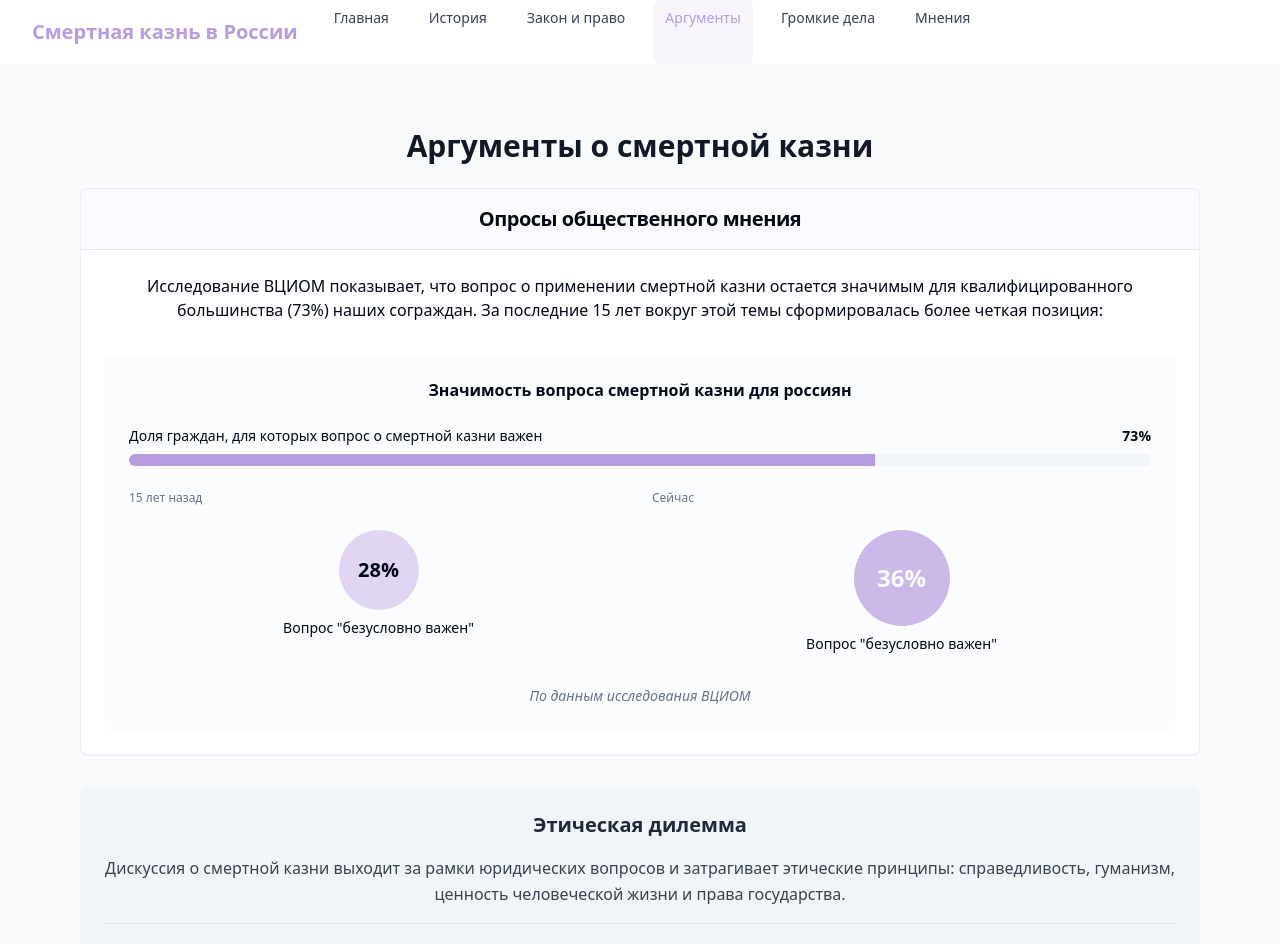
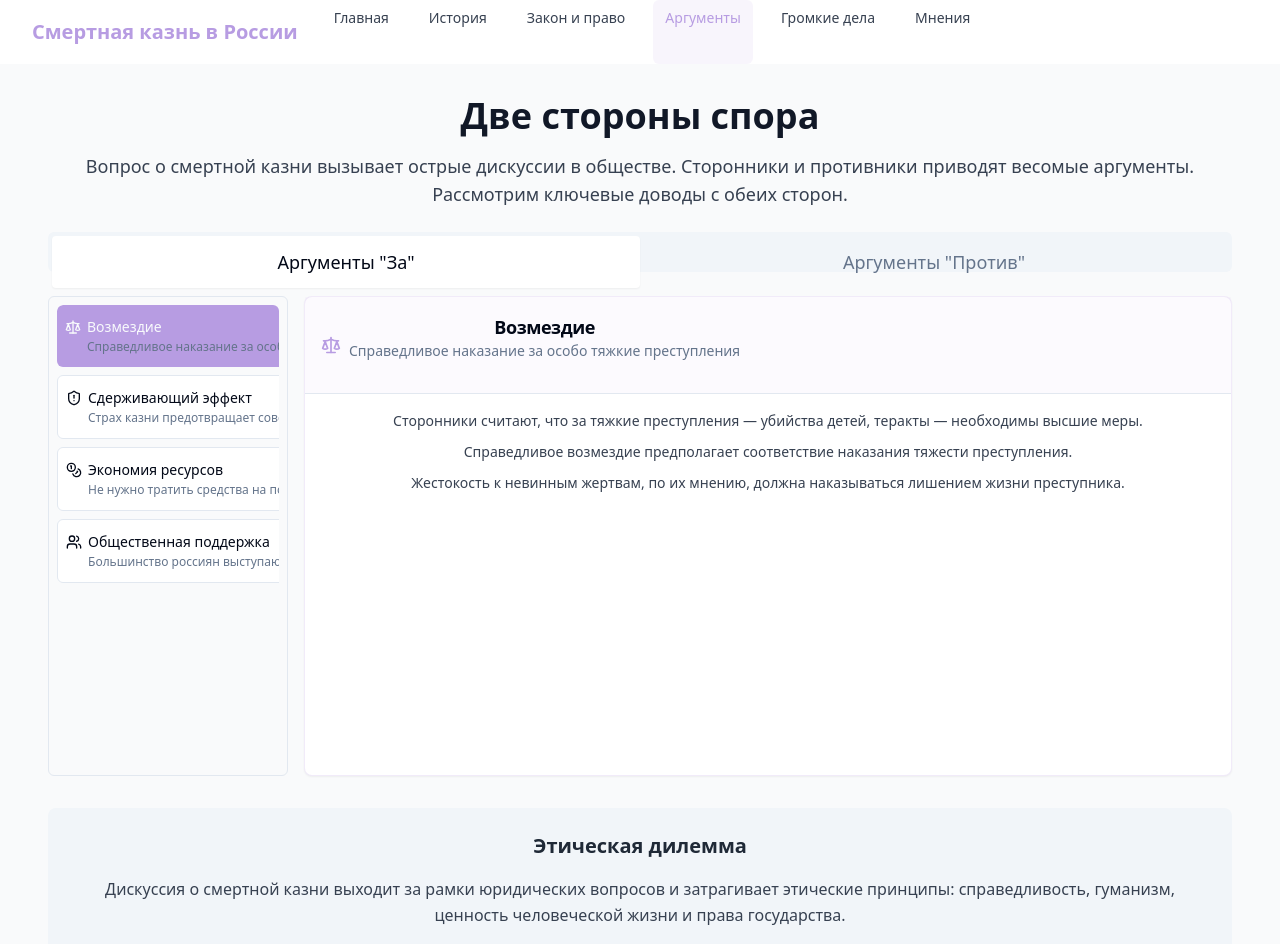
Before and after one commit to dyachenko-52/death-penalty-russia, a React (Vite) app: page /arguments in a window 1280 px wide. Shown: the top 944 px of the page. Built offline with nearby package versions, Linux system fonts and the light colour scheme.

Commit message:
Улучшить систему аргументации диалога (восстановлено из 58e6f09)

```diff
--- a/src/pages/Arguments.tsx
+++ b/src/pages/Arguments.tsx
@@ -2,44 +2,40 @@
 import { useState } from 'react';
 import PageLayout from '@/components/PageLayout';
 import { Tabs, TabsContent, TabsList, TabsTrigger } from '@/components/ui/tabs';
+import { proArguments, contraArguments, type Argument } from '@/types/arguments';
 import ArgumentCard from '@/components/arguments/ArgumentCard';
 import EthicalDilemma from '@/components/arguments/EthicalDilemma';
-import SurveySection from '@/components/arguments/SurveySection';
-import { proArguments, contraArguments, scholarOpinions } from '@/components/arguments/ArgumentData';
-import { type Argument } from '@/types/arguments';
 
 const Arguments = () => {
   const [selectedProArgument, setSelectedProArgument] = useState<Argument | null>(proArguments[0]);
   const [selectedContraArgument, setSelectedContraArgument] = useState<Argument | null>(contraArguments[0]);
 
   return (
-    <PageLayout title="Аргументы">
-      <div className="container max-w-6xl px-4 py-6 sm:py-8">
-        <h1 className="text-2xl sm:text-3xl font-bold mb-6">
-          Аргументы о смертной казни
-        </h1>
+    <PageLayout>
+      <div className="animate-fade-in px-0 sm:px-4">
+        <h1 className="text-2xl sm:text-3xl md:text-4xl font-bold mb-3 sm:mb-4">Две стороны спора</h1>
 
-        <SurveySection />
+        <p className="text-sm sm:text-base md:text-lg mb-4 sm:mb-6">
+          Вопрос о смертной казни вызывает острые дискуссии в обществе.
+          Сторонники и противники приводят весомые аргументы.
+          Рассмотрим ключевые доводы с обеих сторон.
+        </p>
 
-        <EthicalDilemma
-          title="Смертная казнь: за и против"
-          description="Споры о допустимости и целесообразности смертной казни продолжаются на протяжении многих веков. Ниже представлены основные аргументы сторонников и противников этой меры наказания."
-          imageSrc="https://images.unsplash.com/photo-1591115765373-5207764f72e4?ixlib=rb-4.0.3&ixid=MnwxMjA3fDB8MHxwaG90by1wYWdlfHx8fGVufDB8fHx8&auto=format&fit=crop&w=1170&q=80"
-        />
+        <Tabs defaultValue="pro" className="mb-6 sm:mb-8">
+          <TabsList className="grid w-full grid-cols-2 mb-4 sm:mb-6">
+            <TabsTrigger value="pro" className="text-sm sm:text-base md:text-lg py-2 sm:py-3">Аргументы "За"</TabsTrigger>
+            <TabsTrigger value="contra" className="text-sm sm:text-base md:text-lg py-2 sm:py-3">Аргументы "Против"</TabsTrigger>
+          </TabsList>
 
-        <Tabs defaultValue="pro" className="mt-8">
-          <TabsList className="w-full grid grid-cols-2">
-            <TabsTrigger value="pro">За смертную казнь</TabsTrigger>
-            <TabsTrigger value="contra">Против смертной казни</TabsTrigger>
-          </TabsList>
-          <TabsContent value="pro" className="mt-4 sm:mt-6">
+          <TabsContent value="pro" className="mt-0">
             <ArgumentCard
               arguments={proArguments}
               selectedArgument={selectedProArgument}
               onSelect={setSelectedProArgument}
             />
           </TabsContent>
-          <TabsContent value="contra" className="mt-4 sm:mt-6">
+
+          <TabsContent value="contra" className="mt-0">
             <ArgumentCard
               arguments={contraArguments}
               selectedArgument={selectedContraArgument}
@@ -47,6 +43,8 @@ const Arguments = () => {
             />
           </TabsContent>
         </Tabs>
+
+        <EthicalDilemma />
       </div>
     </PageLayout>
   );
```
